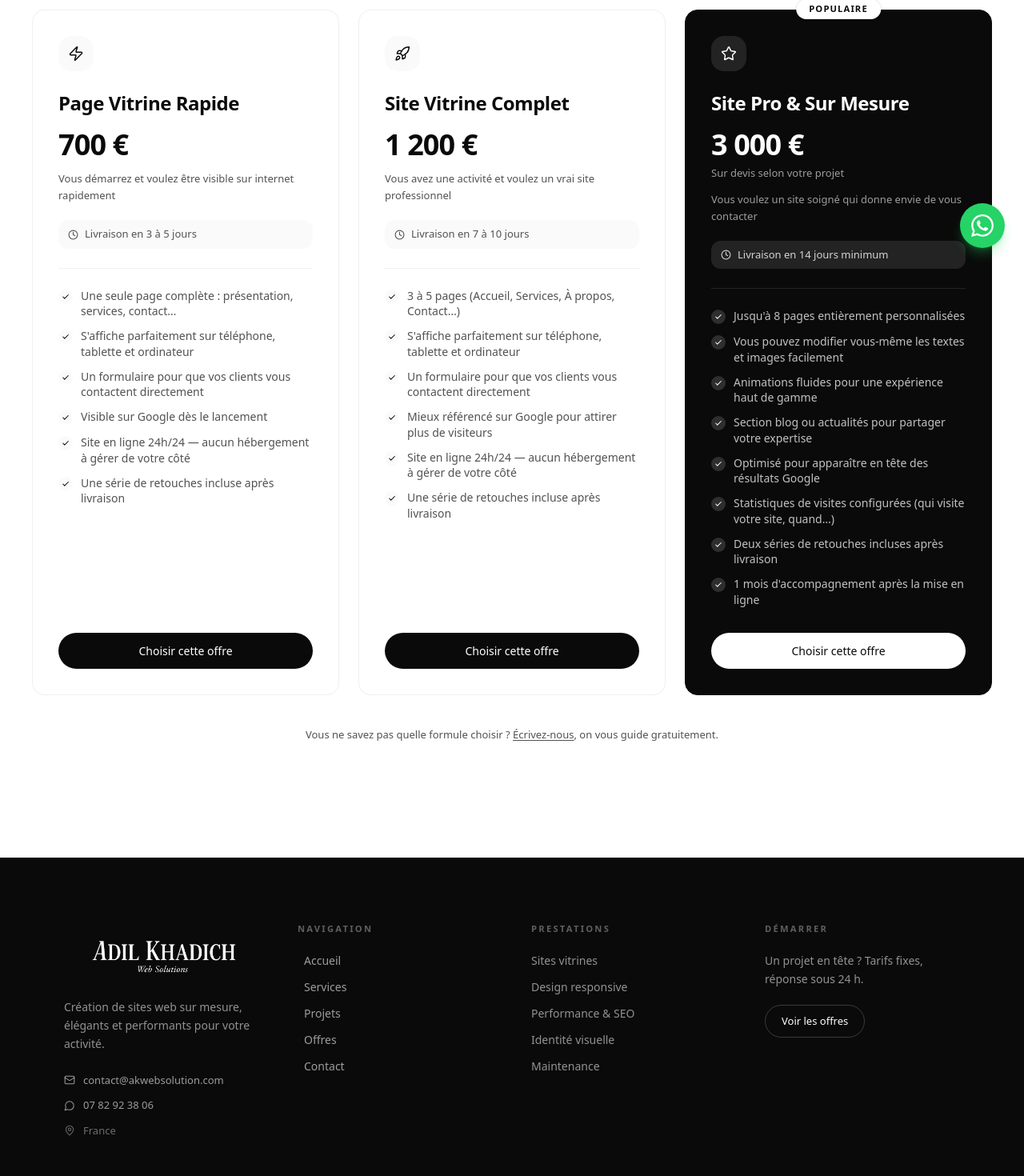
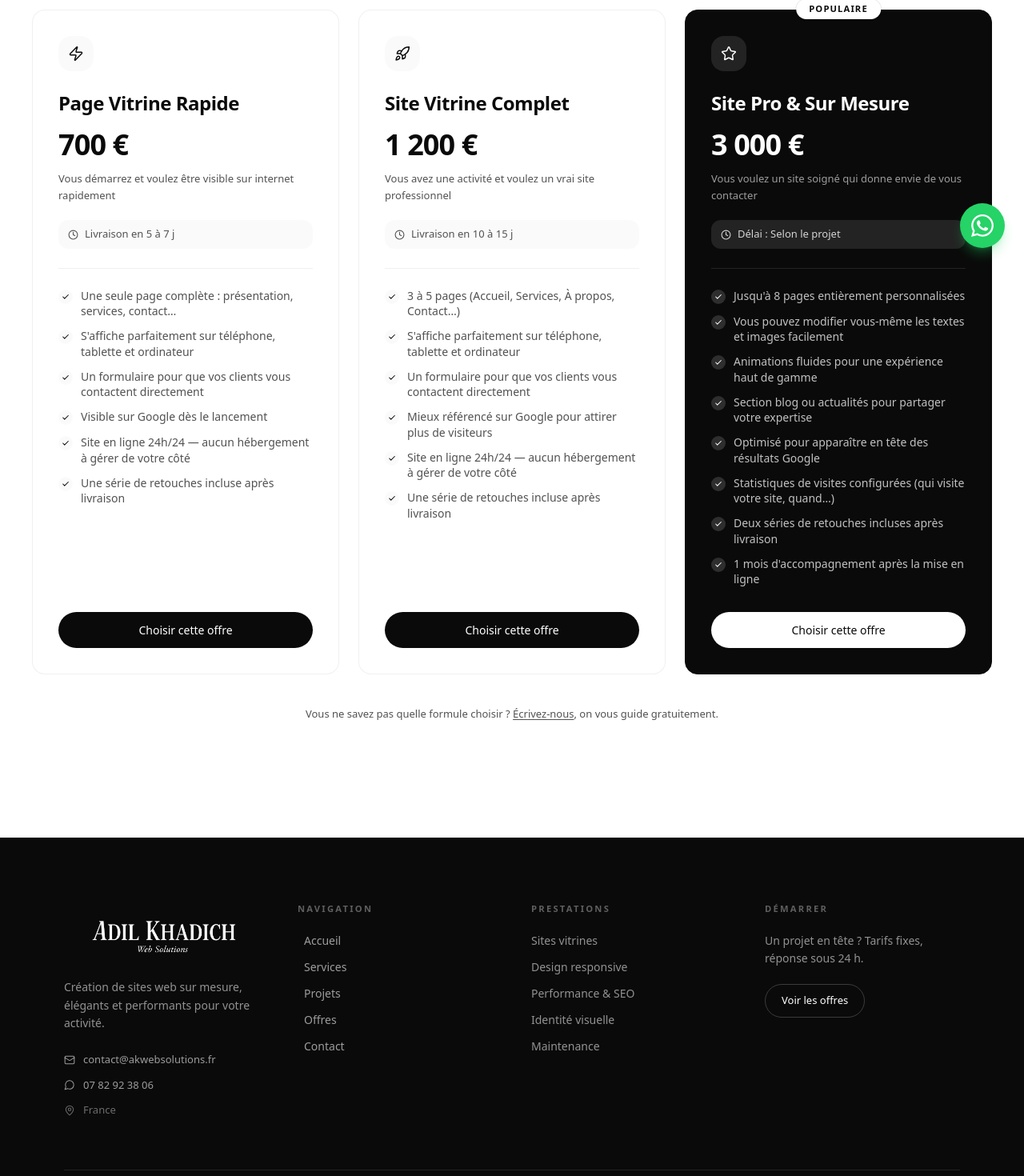
Before and after one commit to Adkhey74/Akwebsolution, a Next.js app: page /offres in a window 1280 px wide. Shown: the part 466-1936 px from the top of the page at 80% size. Built offline with nearby package versions, Linux system fonts and the light colour scheme.

Commit message:
quelque modif

```diff
--- a/src/app/offres/page.tsx
+++ b/src/app/offres/page.tsx
@@ -14,7 +14,7 @@ const offers = [
     title: "Page Vitrine Rapide",
     price: "700",
     target: "Vous démarrez et voulez être visible sur internet rapidement",
-    delivery: "3 à 5 jours",
+    delivery: "5 à 7 j",
     features: [
       "Une seule page complète : présentation, services, contact…",
       "S'affiche parfaitement sur téléphone, tablette et ordinateur",
@@ -31,7 +31,7 @@ const offers = [
     title: "Site Vitrine Complet",
     price: "1 200",
     target: "Vous avez une activité et voulez un vrai site professionnel",
-    delivery: "7 à 10 jours",
+    delivery: "10 à 15 j",
     features: [
       "3 à 5 pages (Accueil, Services, À propos, Contact…)",
       "S'affiche parfaitement sur téléphone, tablette et ordinateur",
@@ -48,7 +48,7 @@ const offers = [
     title: "Site Pro & Sur Mesure",
     price: "3 000",
     target: "Vous voulez un site soigné qui donne envie de vous contacter",
-    delivery: "14 jours minimum",
+    delivery: "Selon le projet",
     features: [
       "Jusqu'à 8 pages entièrement personnalisées",
       "Vous pouvez modifier vous-même les textes et images facilement",
@@ -124,9 +124,6 @@ export default function OffresPage() {
                       <span className={`text-4xl font-bold tracking-tight ${isPro ? "text-white" : "text-[var(--foreground)]"}`}>
                         {offer.price} €
                       </span>
-                      {isPro && (
-                        <p className="mt-1.5 text-[0.8125rem] font-medium text-white/60">Sur devis selon votre projet</p>
-                      )}
                     </div>
 
                     {/* Cible */}
@@ -137,7 +134,7 @@ export default function OffresPage() {
                     {/* Délai */}
                     <div className={`mt-5 flex items-center gap-2 rounded-lg px-3 py-2 text-[0.8125rem] font-medium ${isPro ? "bg-white/10 text-white/80" : "bg-[var(--card)] text-[var(--muted)]"}`}>
                       <Clock size={13} strokeWidth={2} />
-                      Livraison en {offer.delivery}
+                      {offer.delivery === "Selon le projet" ? `Délai : ${offer.delivery}` : `Livraison en ${offer.delivery}`}
                     </div>
 
                     {/* Séparateur */}
--- a/src/components/Contact.tsx
+++ b/src/components/Contact.tsx
@@ -90,7 +90,7 @@ export function Contact() {
             className="mt-10 flex flex-col items-center gap-4 sm:flex-row sm:justify-center"
           >
             <motion.a
-              href="mailto:contact@akwebsolution.com"
+              href="mailto:contact@akwebsolutions.fr"
               whileHover={{ scale: 1.03 }}
               whileTap={{ scale: 0.97 }}
               transition={{ type: "spring", stiffness: 400, damping: 17 }}
@@ -126,7 +126,7 @@ export function Contact() {
             transition={{ delay: 0.42 }}
             className="mt-5 text-[0.8rem] text-[var(--muted)]"
           >
-            contact@akwebsolution.com
+            contact@akwebsolutions.fr
           </motion.p>
 
         </div>
--- a/src/components/Footer.tsx
+++ b/src/components/Footer.tsx
@@ -46,11 +46,11 @@ export function Footer() {
             </p>
             <div className="mt-6 flex flex-col gap-3">
               <a
-                href="mailto:contact@akwebsolution.com"
+                href="mailto:contact@akwebsolutions.fr"
                 className="flex items-center gap-2.5 text-[0.8125rem] text-white/60 transition-colors hover:text-white"
               >
                 <Mail size={14} strokeWidth={1.75} className="shrink-0" />
-                contact@akwebsolution.com
+                contact@akwebsolutions.fr
               </a>
               <a
                 href="https://wa.me/33782923806"
@@ -150,7 +150,7 @@ export function Footer() {
               <FaTiktok className="h-[13px] w-[13px]" />
             </a>
             <a
-              href="mailto:contact@akwebsolution.com"
+              href="mailto:contact@akwebsolutions.fr"
               aria-label="Email"
               className="group flex h-8 w-8 items-center justify-center rounded-full border border-white/10 text-white/40 transition-all duration-200 hover:border-white/30 hover:text-white"
             >
--- a/src/components/PricingSection.tsx
+++ b/src/components/PricingSection.tsx
@@ -12,7 +12,7 @@ const offers = [
     title: "Page Vitrine Rapide",
     price: "700",
     target: "Vous démarrez et voulez être visible rapidement",
-    delivery: "3 à 5 jours",
+    delivery: "5 à 7 j",
     features: [
       "Une seule page complète et soignée",
       "Visible sur téléphone, tablette et ordinateur",
@@ -27,7 +27,7 @@ const offers = [
     title: "Site Vitrine Complet",
     price: "1 200",
     target: "Vous avez une activité et voulez un vrai site pro",
-    delivery: "7 à 10 jours",
+    delivery: "10 à 15 j",
     features: [
       "3 à 5 pages personnalisées",
       "Visible sur téléphone, tablette et ordinateur",
@@ -42,7 +42,7 @@ const offers = [
     title: "Site Pro & Sur Mesure",
     price: "3 000",
     target: "Vous voulez un site soigné qui donne envie de vous contacter",
-    delivery: "14 jours minimum",
+    delivery: "Selon le projet",
     features: [
       "Jusqu'à 8 pages entièrement personnalisées",
       "Modifiable vous-même facilement",
@@ -108,9 +108,6 @@ export function PricingSection() {
                   <span className={`text-3xl font-bold tracking-tight ${isPro ? "text-white" : "text-[var(--foreground)]"}`}>
                     {offer.price} €
                   </span>
-                  {isPro && (
-                    <p className="mt-1 text-[0.75rem] font-medium text-white/60">Sur devis selon votre projet</p>
-                  )}
                 </div>
                 <p className={`mt-2 text-[0.8125rem] leading-relaxed ${isPro ? "text-white/60" : "text-[var(--muted)]"}`}>
                   {offer.target}
@@ -118,7 +115,7 @@ export function PricingSection() {
 
                 <div className={`mt-4 flex items-center gap-2 rounded-lg px-3 py-2 text-[0.8125rem] font-medium ${isPro ? "bg-white/10 text-white/80" : "bg-[var(--card)] text-[var(--muted)]"}`}>
                   <Clock size={12} strokeWidth={2} />
-                  Livraison en {offer.delivery}
+                  {offer.delivery === "Selon le projet" ? `Délai : ${offer.delivery}` : `Livraison en ${offer.delivery}`}
                 </div>
 
                 <div className={`my-5 h-px w-full ${isPro ? "bg-white/10" : "bg-[var(--border)]"}`} />
```
